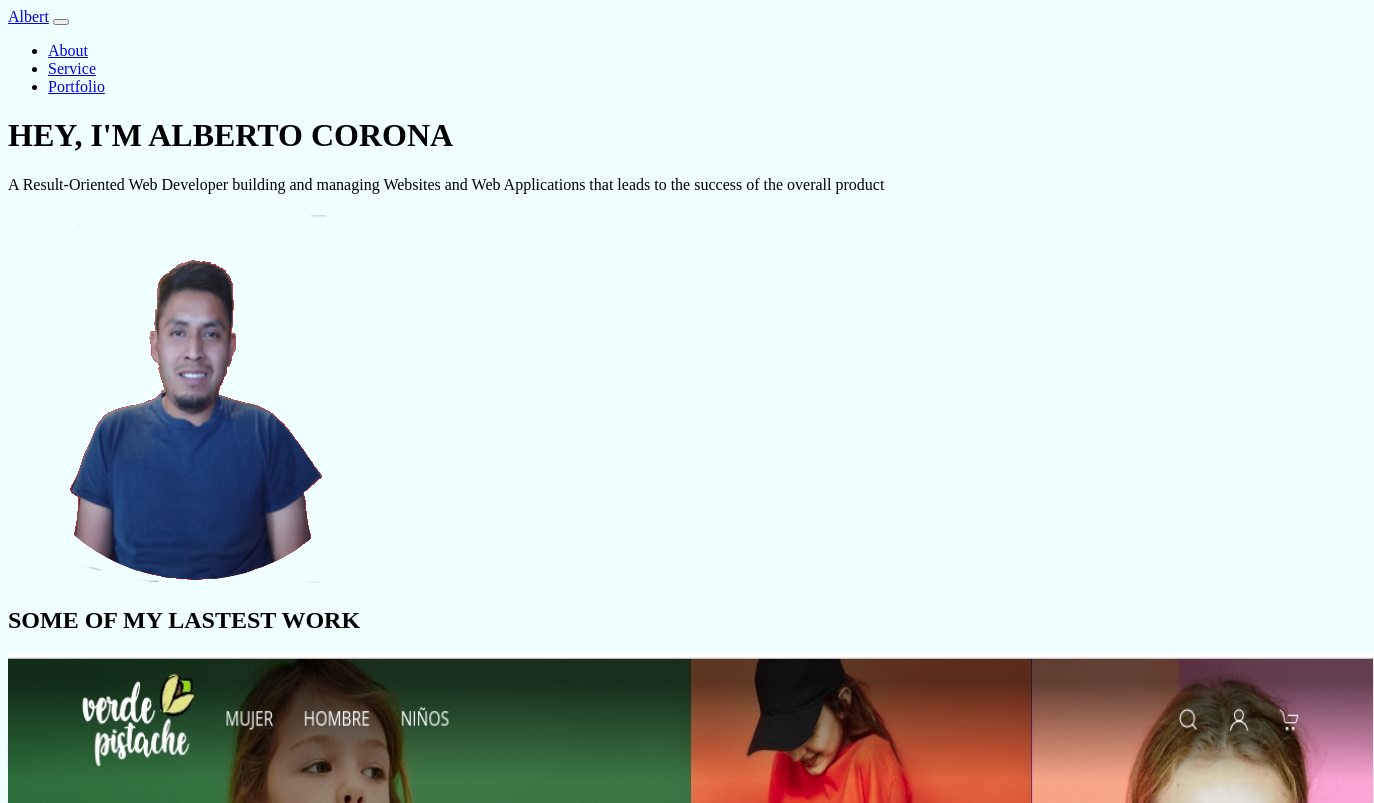
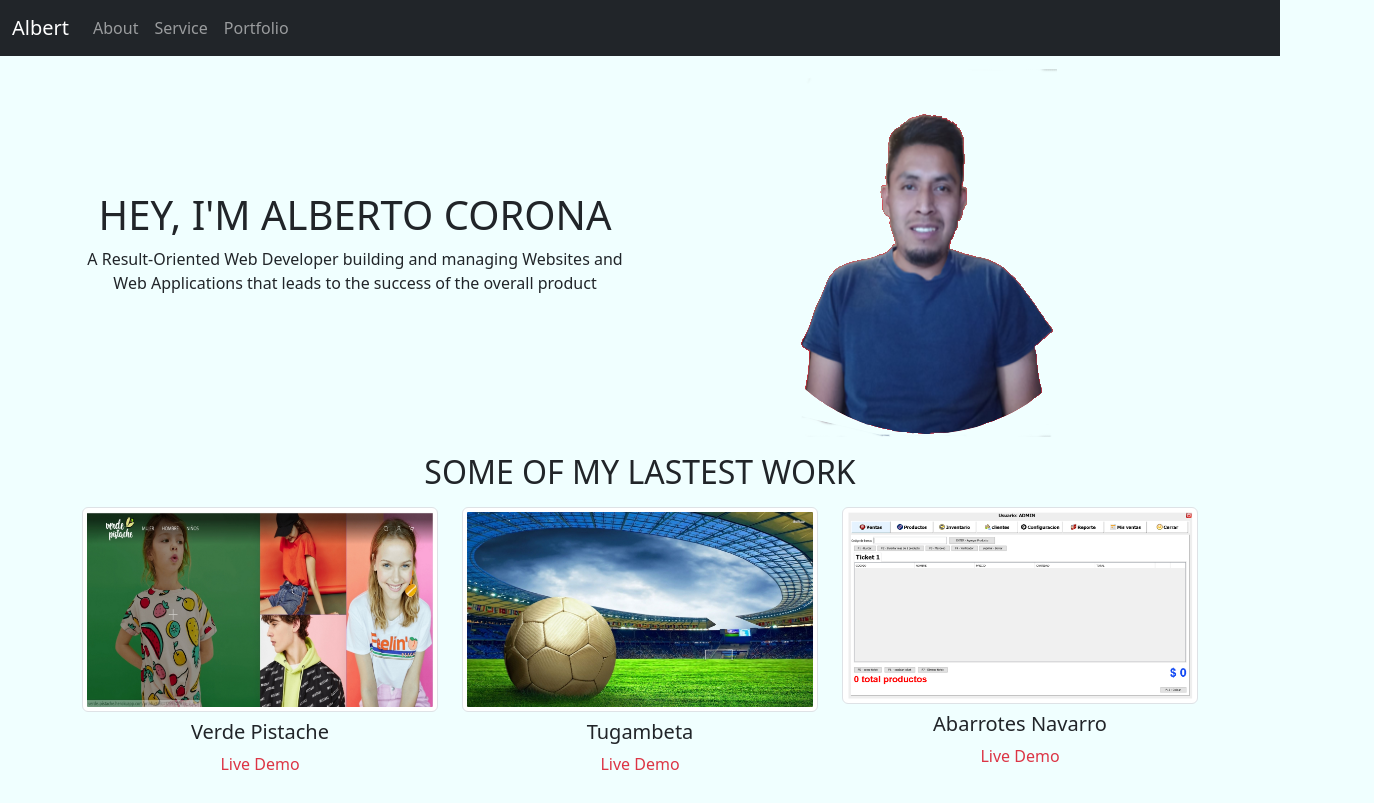
Before and after one commit to muqui/portfolio-2024, a plain HTML site: page index.html in a window 1280 px wide. Shown: the top 803 px of the page, 1374 px wide, since content can reach past the window. Drawn offline with Linux system fonts and the light colour scheme; the site is published under a folder, as on GitHub Pages, so addresses that start at the root find nothing.

Commit message:
first commit

```diff
--- a/index.html
+++ b/index.html
@@ -5,7 +5,7 @@
     <meta name="viewport" content="width=device-width, initial-scale=1.0">
     <title>Portfolio - Alberto Corona</title>
 
-    <link rel="stylesheet" href="/css/bootstrap.min.css">
+    <link rel="stylesheet" href="css/bootstrap.min.css">
     <link rel="stylesheet" href="css/custum.css">
     <!--
 
@@ -93,6 +93,6 @@
 </div>
 
 
-    <script src="/js/bootstrap.bundle.min.js"></script>
+    <script src="js/bootstrap.bundle.min.js"></script>
 </body>
 </html>
```
